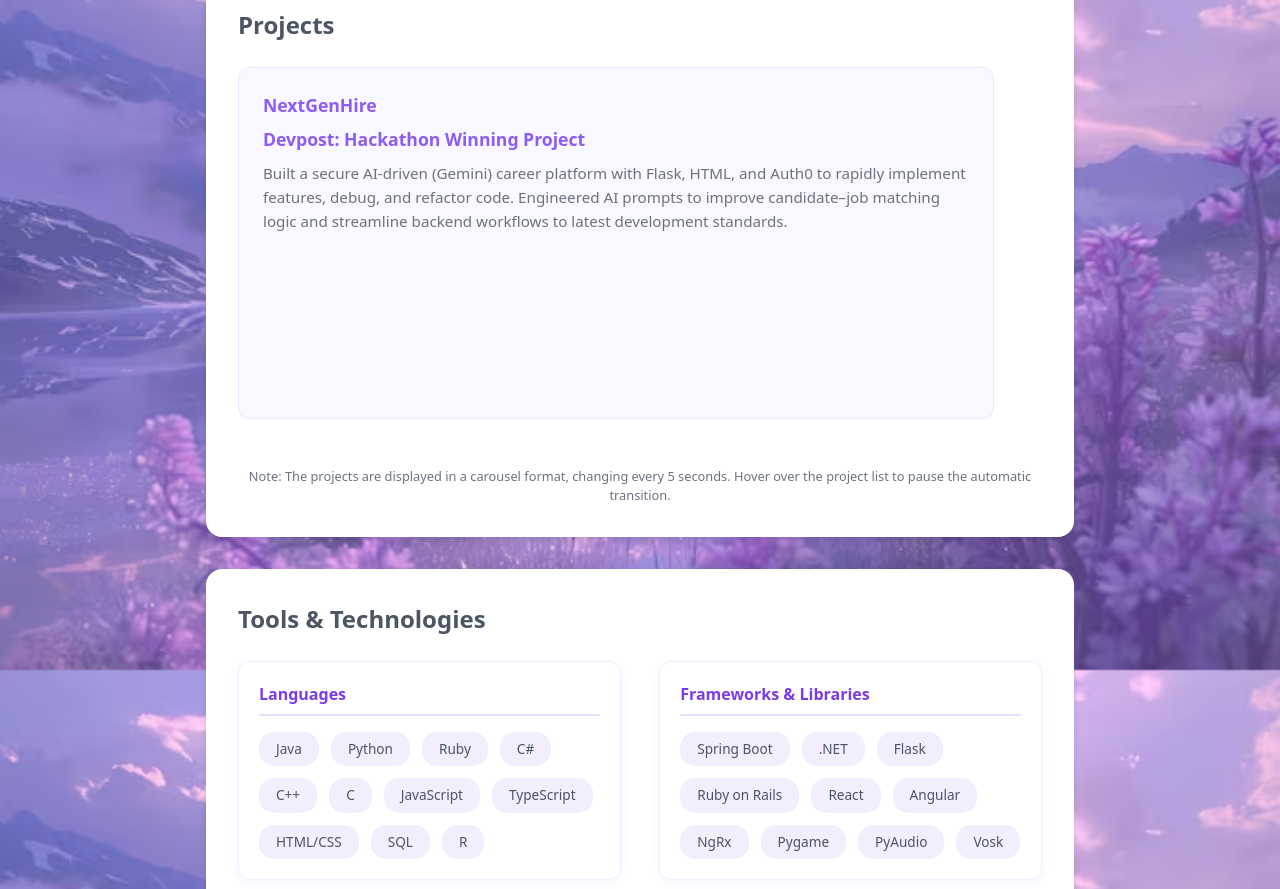
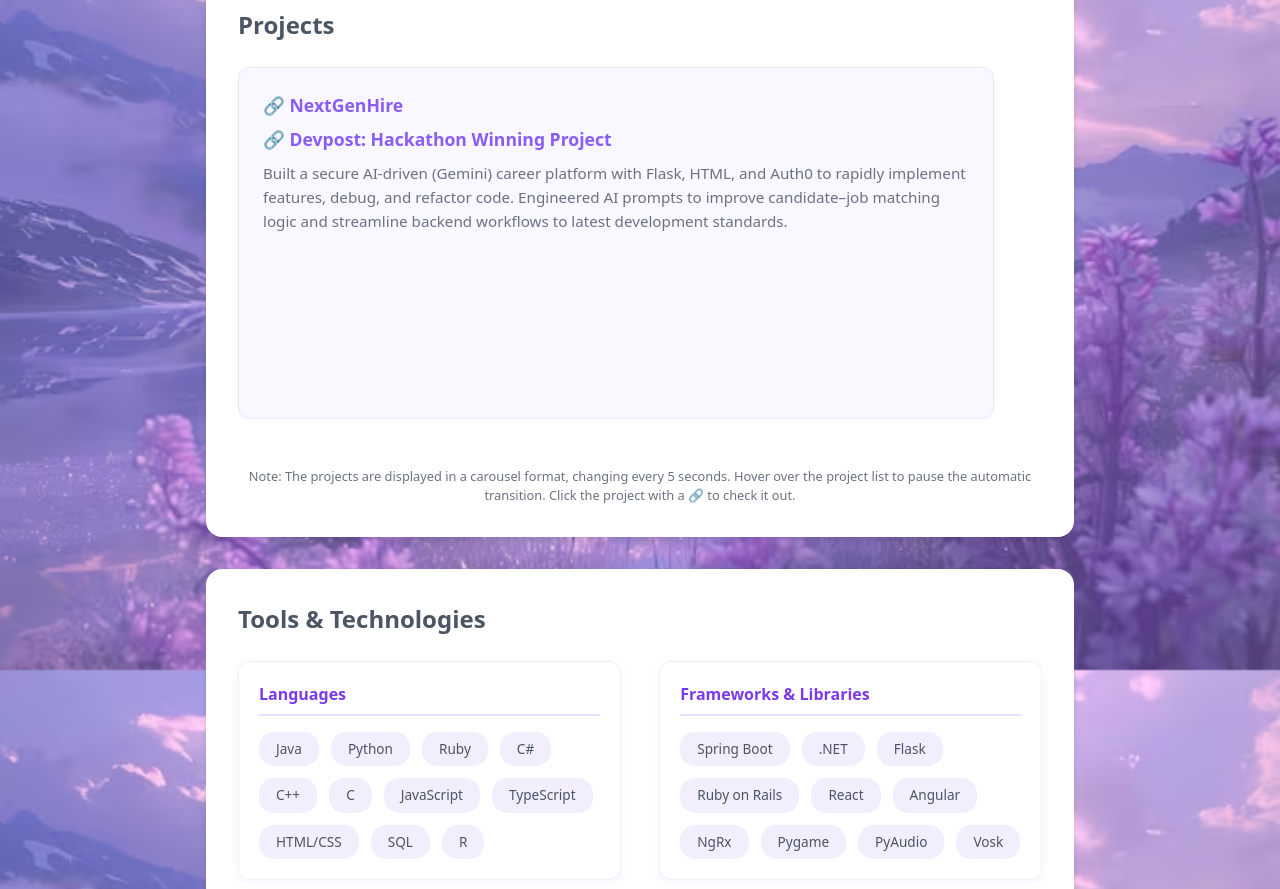
Before and after one commit to ifrahMalik/ifrahMalik.github.io, a React (Vite) app: page / in a window 1280 px wide. Shown: the part 930-1819 px from the top of the page. Built offline with nearby package versions, Linux system fonts and the light colour scheme.

Commit message:
added link 🔗 indication

```diff
--- a/src/App.jsx
+++ b/src/App.jsx
@@ -163,7 +163,7 @@ function App() {
               href="https://github.com/ifrahMalik/luna_cycle"
               className="project-link"
             >
-              Luna Cycle
+              🔗 Luna Cycle
             </a>
             <span className="project-description">
               A full-stack period tracking app built on Emergent,
@@ -178,13 +178,13 @@ function App() {
               href="https://github.com/ifrahMalik/NextGenHire"
               className="project-link"
             >
-              NextGenHire
+              🔗 NextGenHire
             </a>
             <a
               href="https://devpost.com/software/nextgenhire"
               className="project-link"
             >
-              Devpost: Hackathon Winning Project
+              🔗 Devpost: Hackathon Winning Project
             </a>
             <span className="project-description">
               Built a secure AI-driven (Gemini) career platform with Flask,
@@ -198,7 +198,7 @@ function App() {
               href="https://github.com/ifrahMalik/PACTALK"
               className="project-link"
             >
-              PACTALK
+              🔗 PACTALK
             </a>
             <span className="project-description">
               Developed a Python-based PacMan game with voice commands using Pygame and Vosk,
@@ -228,7 +228,7 @@ function App() {
               href="https://github.com/ifrahMalik/DatabaseSystemsFinalProject-QueryingTool"
               className="project-link"
             >
-              Sustainability Project for Sustainable Jersey Staff
+              🔗 Sustainability Project for Sustainable Jersey Staff
             </a>
             <span className="project-description">
               Developed a database system and user-friendly interface for the Sustainable Jersey staff, integrating multiple datasets on community profiles, vehicle usage (fuel vs. electric), and emissions from fuel-based passenger vehicles. Designed the UI to provide accessible, streamlined querying capabilities, enabling staff to quickly retrieve insights for research and decision-making. This project strengthened my understanding of database management systems (DBMS) and demonstrated the impact of combining structured data with intuitive interfaces to support sustainability initiatives
@@ -237,7 +237,7 @@ function App() {
         </ul>
         <p className="project-note">
           Note: The projects are displayed in a carousel format, changing every 5 seconds.
-          Hover over the project list to pause the automatic transition. </p>
+          Hover over the project list to pause the automatic transition. Click the project with a 🔗 to check it out. </p>
       </section>
 
       {/* Tools/Technologies */}
```
